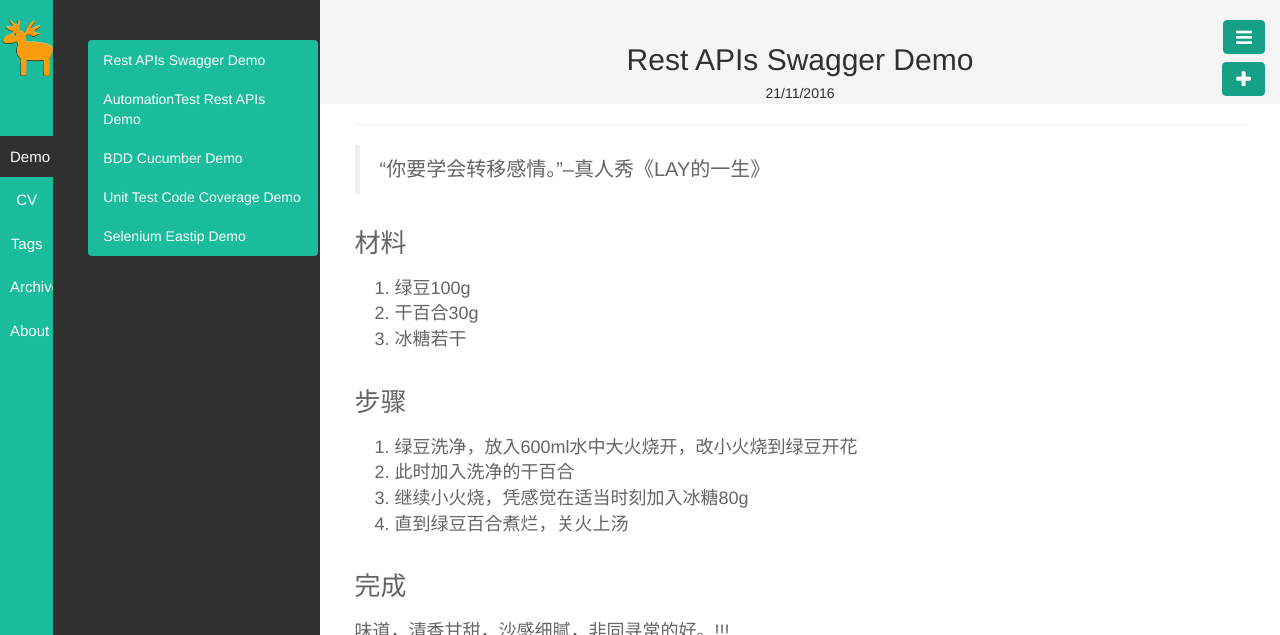
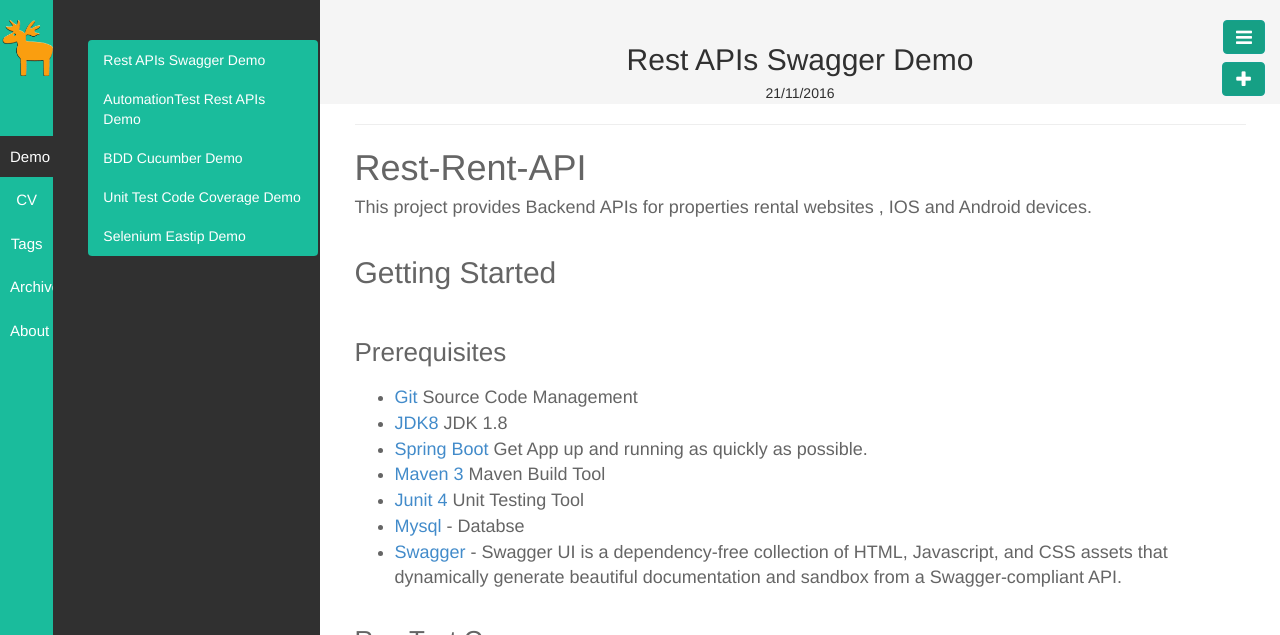
Before and after one commit to lilliancheng2012/lilliancheng2012.github.io, a Jekyll site: the page built from _posts/Demo/2016-11-21-Rest-APIs-Swagger-Demo.md, in a window 1280 px wide. Shown: the top 635 px of the page. Built offline with Jekyll 4.4.1, drawn with Linux system fonts in a browser that asks for light colours; Markdown is read by kramdown in place of the engine named in the settings; some of the changed text lies outside the part shown; grey boxes are pictures that could not be loaded.

```diff
--- a/_posts/Demo/2016-11-21-Rest-APIs-Swagger-Demo.md
+++ b/_posts/Demo/2016-11-21-Rest-APIs-Swagger-Demo.md
@@ -7,23 +7,33 @@
 description: The Rest APIs for properties
 ---
 
-> “你要学会转移感情。”--真人秀《LAY的一生》
+# Rest-Rent-API
 
-###材料
+This project provides Backend APIs for properties rental websites , IOS and Android devices.
 
-1. 绿豆100g
-2. 干百合30g
-3. 冰糖若干
+## Getting Started
 
-###步骤
+### Prerequisites
 
-1. 绿豆洗净，放入600ml水中大火烧开，改小火烧到绿豆开花
-2. 此时加入洗净的干百合
-3. 继续小火烧，凭感觉在适当时刻加入冰糖80g
-4. 直到绿豆百合煮烂，关火上汤
+- [Git](https://git-scm.com/) Source Code Management
+- [JDK8](http://www.oracle.com/technetwork/java/javase/downloads/jdk8-downloads-2133151.html) JDK 1.8
+- [Spring Boot](http://projects.spring.io/spring-boot/) Get App up and running as quickly as possible.
+- [Maven 3](https://maven.apache.org/download.cgi) Maven Build Tool
+- [Junit 4](http://junit.org/junit4/) Unit Testing Tool
+- [Mysql](https://www.mysql.com/) - Databse
+- [Swagger](http://swagger.io/swagger-ui/) - Swagger UI is a dependency-free collection of HTML, Javascript, and CSS assets that dynamically generate beautiful documentation and sandbox from a Swagger-compliant API.
 
-###完成
+### Run Test Cases
 
-味道，清香甘甜，沙感细腻，非同寻常的好。!!!
+1. Run `mvn clean install` to install dependencies.
 
-![1](/public/img/food/mung.jpg)
+2. Run `mvn clean test` to run Junit test cases.
+
+### Testing Coverage Report
+
+Run `mvn jacoco:report` to generate the code coverage report after executing the unit test cases.
+![](https://raw.githubusercontent.com/lilliancheng2012/lilliancheng2012.github.io/master/public/img/posts/18-09-16/Jacoco.png)
+
+### Run Rent Api Application
+Run `mvn spring-boot:run` to start Rest Rent APi service. After server starting, type `http://localhost:8080/api/swagger-ui.html` to check the APIs in the Swagger Pages.
+![](https://raw.githubusercontent.com/lilliancheng2012/lilliancheng2012.github.io/master/public/img/posts/18-09-16/Swagger.PNG)
```
